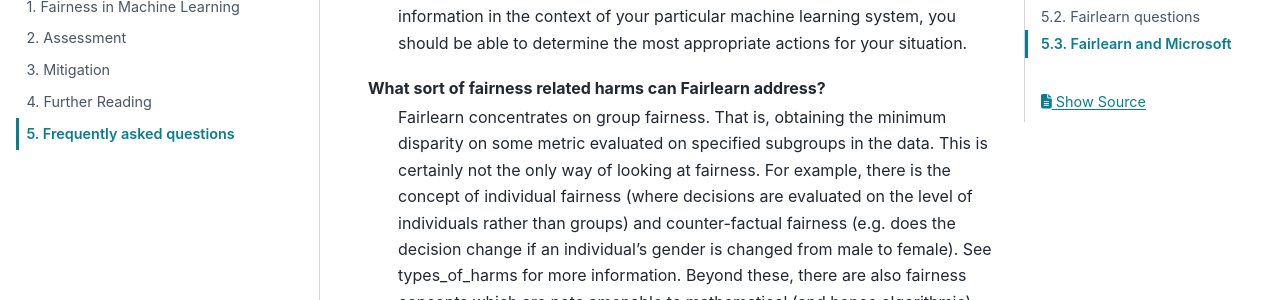
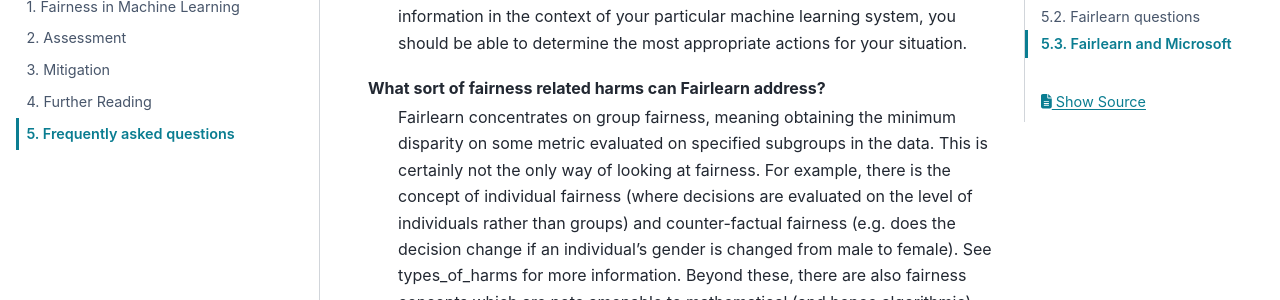
Before and after one commit to fairlearn/fairlearn, a Sphinx documentation site: the page built from docs/user_guide/faq.rst, in a window 1280 px wide and 900 px high, scrolled down 1394 px. Shown: the part 153-453 px from the top of the window. Built offline with Sphinx 7.4.7 and the PyData theme 0.15.4, drawn with Linux system fonts in a browser that asks for light colours; pages that are not in the unit, such as notebooks, are missing from menus.

Commit message:
Joining two sentences together
Signed-off-by: Richard Edgar <riedgar@microsoft.com>

```diff
--- a/docs/user_guide/faq.rst
+++ b/docs/user_guide/faq.rst
@@ -57,9 +57,8 @@
     you should be able to determine the most appropriate actions for your situation.
 
 What sort of fairness related harms can Fairlearn address?
-    Fairlearn concentrates on group fairness.
-    That is, obtaining the minimum disparity on some metric evaluated on
-    specified subgroups in the data.
+    Fairlearn concentrates on group fairness, meaning obtaining the minimum disparity on some
+    metric evaluated on specified subgroups in the data.
     This is certainly not the only way of looking at fairness.
     For example, there is the concept of individual fairness (where decisions are evaluated
     on the level of individuals rather than groups) and counter-factual fairness (e.g. does the
```
